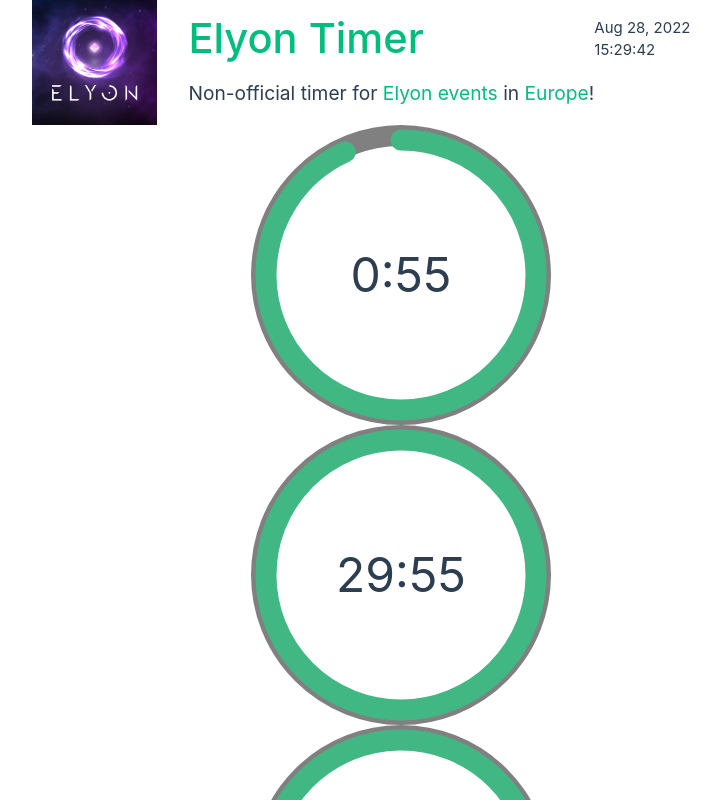
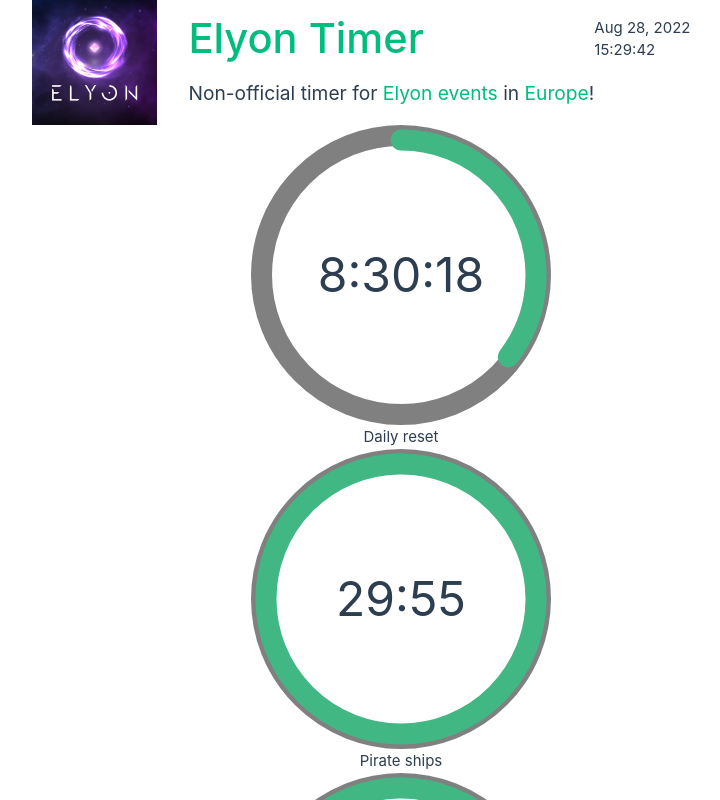
Before and after one commit to adraynrion/elyon-timer-vue, a Vue app: page / in a window 1280 px wide. Shown: the top 800 px of the page, without its empty margins (239-959 px from the left). Built offline with nearby package versions, Linux system fonts and the light colour scheme.

Commit message:
Define dailyTimePassed

```diff
--- a/src/components/TheEvents.vue
+++ b/src/components/TheEvents.vue
@@ -1,10 +1,13 @@
 <template>
+  <div>
     <EventItem
       v-for="event of mondayEventsOrdered"
       :key="event.order"
       v-model="event.passed"
       :time-limit="event.duration"
+      :title="event.label"
     />
+  </div>
 </template>
 
 <script>
@@ -25,6 +28,10 @@
 
   data() {
     return {
+      isoDateTime: DateTime.now()
+        .setZone(import.meta.env.VITE_CURRENT_ZONE)
+        .setLocale(import.meta.env.VITE_CURRENT_LOCALE),
+
       monday: 0,
       tuesday: 0,
       wednesday: 0,
@@ -33,14 +40,15 @@
       saturday: 0,
       sunday: 0,
 
+      // TODO Set as computed
       mondayEvents: [
         {
           startHours: 1,
           endHours: 1,
           startMinutes: 0,
           endMinutes: 1,
-          passed: 0,
-          duration: 60, // input in seconds
+          passed: "daily",
+          duration: 86400, // input in seconds
           label: "Daily reset",
         },
         {
@@ -94,21 +102,33 @@
           e.endHours,
           e.endMinutes
         )}`;
+        if (e.passed === "daily") e.passed = this.dailyTimePassed;
         return e;
       });
+    },
+
+    nextResetTime() {
+      return this.isoDateTime
+        .startOf("day")
+        .plus({ hours: 1, days: 1 })
+        .toLocaleString(DateTime.DATETIME_MED_WITH_SECONDS);
+    },
+
+    dailyTimePassed() {
+      return Math.floor(
+        this.isoDateTime.diff(this.isoDateTime.startOf("day")).as("seconds")
+      );
     },
   },
 
   methods: {
     getLocalizationTime(hStart, mStart, hEnd, mEnd) {
-      const dt = DateTime.now()
+      const dtStart = this.isoDateTime
         .startOf("day")
-        .setZone(import.meta.env.VITE_CURRENT_ZONE)
-        .setLocale(import.meta.env.VITE_CURRENT_LOCALE);
-      const dtStart = dt
         .plus({ hours: hStart, minutes: mStart })
         .toLocaleString(DateTime.TIME_SIMPLE);
-      const dtEnd = dt
+      const dtEnd = this.isoDateTime
+        .startOf("day")
         .plus({ hours: hEnd, minutes: mEnd })
         .toLocaleString(DateTime.TIME_SIMPLE);
       return `${dtStart} - ${dtEnd}`;
```
Lines whose indentation alone changed are shown as unchanged.
